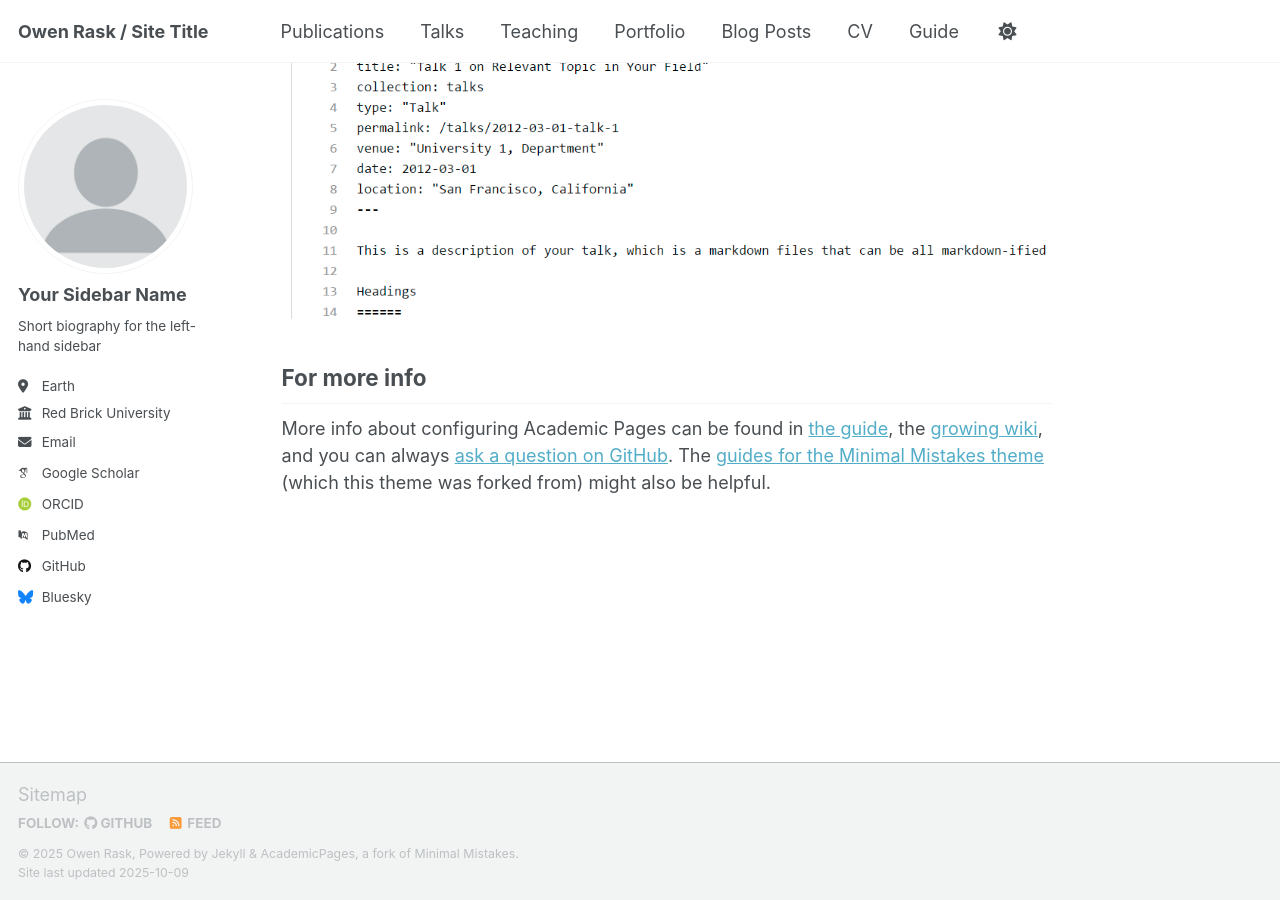
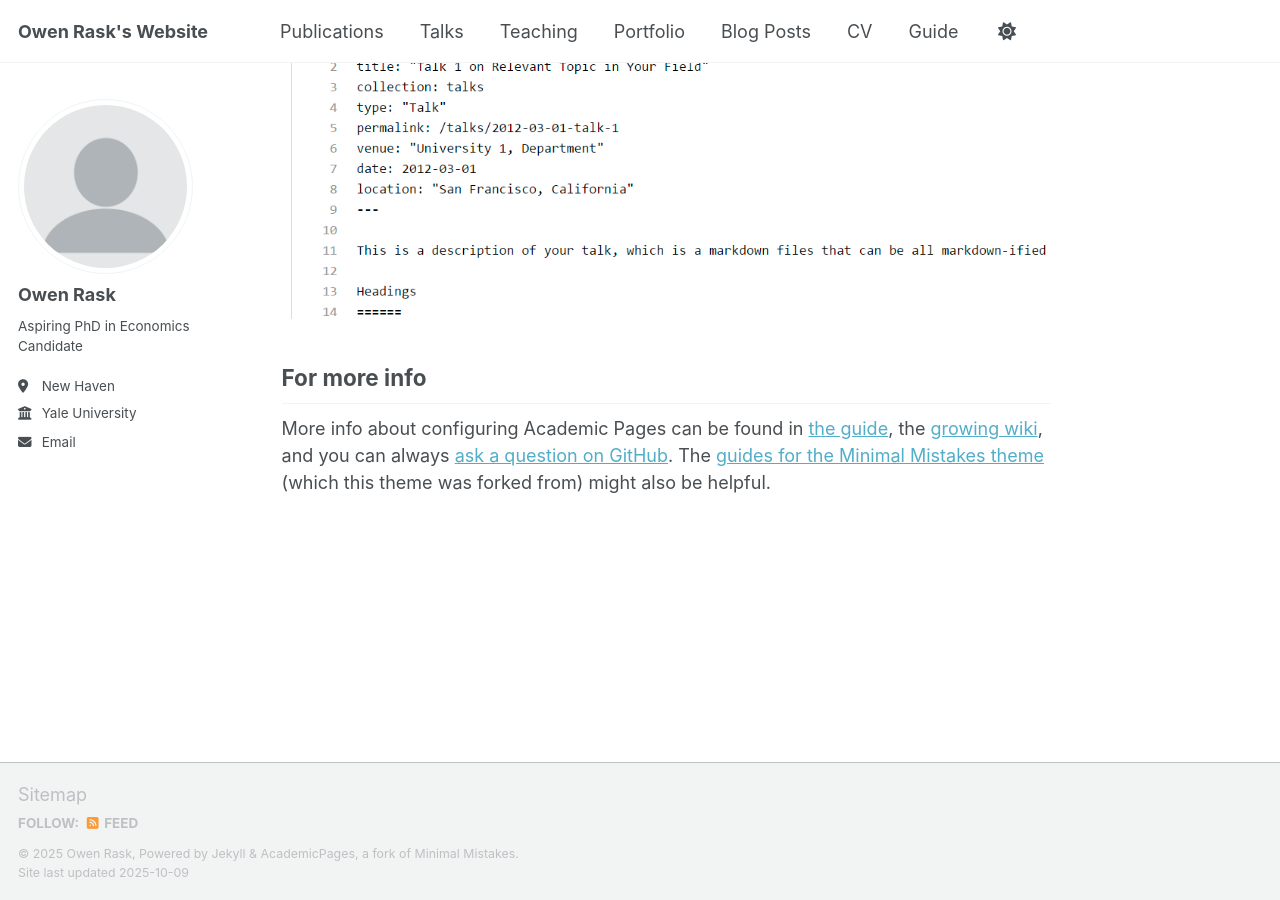
Before and after one commit to OwenRask/OwenRask.github.io, a Jekyll site: the page built from _pages/about.md, in a window 1280 px wide and 900 px high, scrolled down 2880 px. Built offline with Jekyll 4.4.1, drawn with Linux system fonts in a browser that asks for light colours; some web fonts are replaced; a script that is not in the unit is left out.

Commit message:
Update _config.yml

```diff
--- a/_config.yml
+++ b/_config.yml
@@ -9,10 +9,10 @@
 # Basic Site Settings
 locale                   : "en-US"
 site_theme               : "default" # Currently available options are "default", "air"
-title                    : "Owen Rask / Site Title"
+title                    : "Owen Rask's Website"
 title_separator          : "-"
 name                     : &name "Owen Rask"
-description              : &description "Your Name's academic portfolio"   # Update this with a general description of your site, this is the default if not overridden by a page
+description              : &description "Owen Rask's academic portfolio"   # Update this with a general description of your site, this is the default if not overridden by a page
 url                      : https://owenrask.github.io # The base hostname & protocol for your site e.g. "https://[your GitHub username].github.io",
                                                            # or if you already have some other page hosted on Github then use "https://[your GitHub username].github.io/[Your Repo Name]"
 baseurl                  : "" # the subpath of your site, e.g. "/blog"
@@ -24,23 +24,23 @@ repository               : "academicpages/academicpages.github.io"
 author:
   # Biographic information
   avatar           : "profile.png"
-  name             : "Your Sidebar Name"
+  name             : "Owen Rask"
   pronouns         : # example: "she/her"
-  bio              : "Short biography for the left-hand sidebar"
-  location         : "Earth"
-  employer         : "Red Brick University"
+  bio              : "Aspiring PhD in Economics Candidate"
+  location         : "New Haven"
+  employer         : "Yale University"
   uri              : # URL
-  email            : "none@example.org"
+  email            : "owenrask@gmail.com"
 
   # Academic websites
   academia         : # URL
   arxiv            : # URL - Update with the correct link to your profile
-  googlescholar    : "https://scholar.google.com/citations?user=PS_CX0AAAAAJ"
+  googlescholar    : #"https://scholar.google.com/citations?user=PS_CX0AAAAAJ"
   inspire-hep      : # URL
   impactstory      : # URL
-  orcid            : "http://orcid.org/yourorcidurl"
+  orcid            : #"http://orcid.org/yourorcidurl"
   semantic         : # URL
-  pubmed           : "https://www.ncbi.nlm.nih.gov/pubmed/?term=john+snow"
+  pubmed           : #"https://www.ncbi.nlm.nih.gov/pubmed/?term=john+snow"
   researchgate     : # URL
   scopus           : # URL
 
@@ -48,13 +48,13 @@ author:
   bitbucket        : # Username - Update with your username on the site
   codepen          : # Username
   dribbble         : # Username
-  github           : "academicpages"
+  github           : #"academicpages"
   kaggle           : # Username
   stackoverflow    : # User number or user number and name (i.e., use "1" or "1/jeff-atwood")
 
   # Social media
   artstation       : # Username
-  bluesky          : "bsky.app" # Replace this with you Bluesky username
+  bluesky          : #"bsky.app" # Replace this with you Bluesky username
   facebook         : # Username
   flickr           : # Username
   foursquare       : # Username
```
